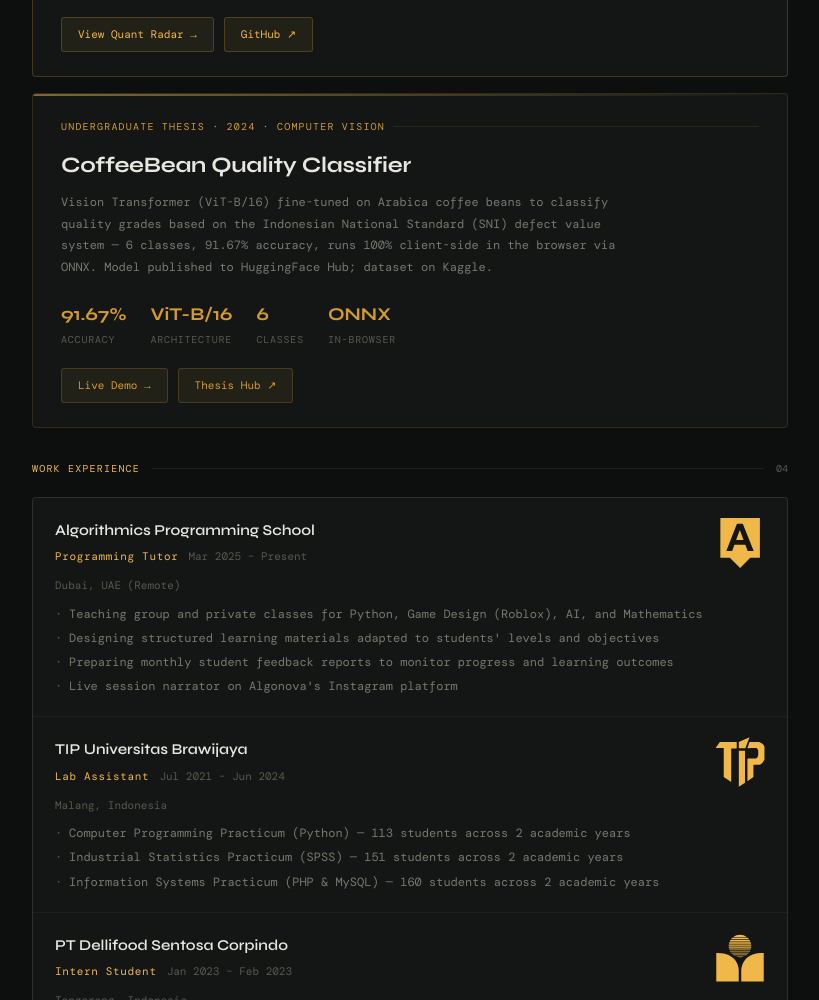
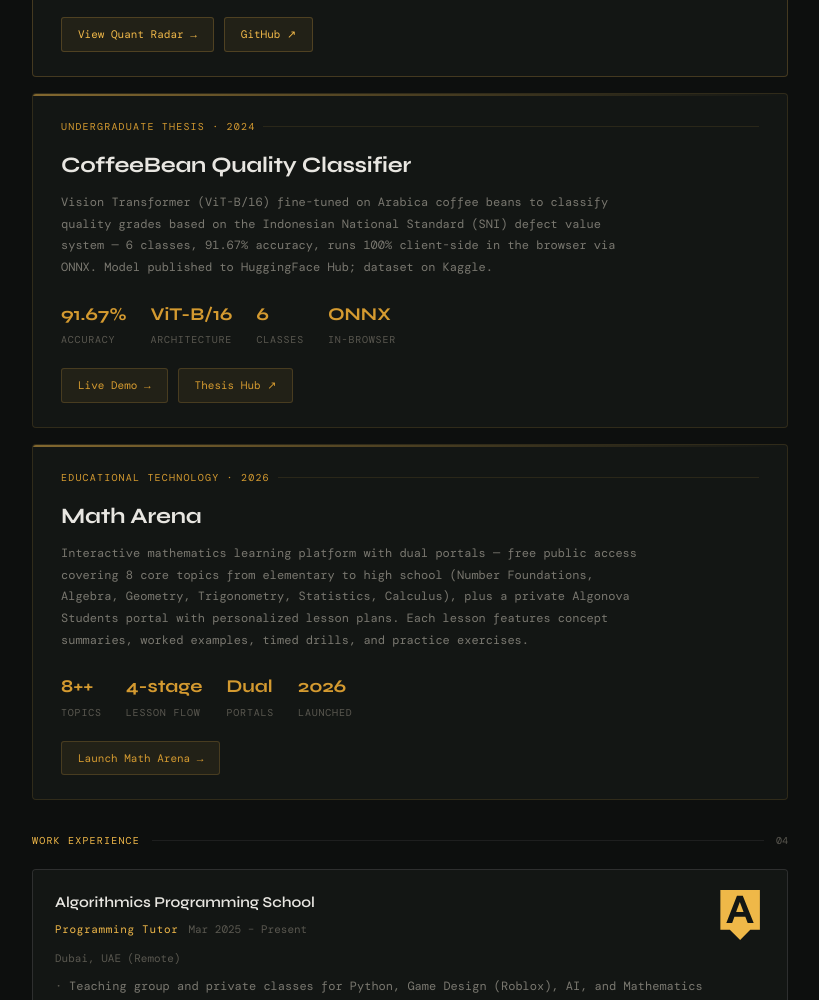
Before and after one commit to zaafirrahman/zaafirrahman.github.io, a plain HTML site: page index.html in a window 1280 px wide. Shown: the part 1275-2275 px from the top of the page, without its empty margins (230-1049 px from the left). Drawn offline with nearby package versions, Linux system fonts and the light colour scheme; a web font is replaced by a local one.

Commit message:
add new feature project

```diff
--- a/index.html
+++ b/index.html
@@ -287,7 +287,7 @@
     <div class="section-header"><span class="section-tag">Featured Projects</span><div class="section-line"></div><span class="section-num">03</span></div>
     <div class="featured-projects-stack">
       <div class="featured-project">
-        <div class="featured-label">Active system · US Equities</div>
+        <div class="featured-label">Market Intelligence · 2026</div>
         <div class="featured-name">Quant Radar System</div>
         <div class="featured-desc">A signal-first, statistics-driven pipeline for identifying high-probability swing trading opportunities in the US stock market. Covers 738 listed stocks across NASDAQ, NYSE, and more — running automated scans daily after market close, from universe screening to execution simulation.</div>
         <div class="featured-stats">
@@ -302,7 +302,7 @@
         </div>
       </div>
       <div class="featured-project secondary">
-        <div class="featured-label">Undergraduate Thesis · 2024 · Computer Vision</div>
+        <div class="featured-label">Undergraduate Thesis · 2024</div>
         <div class="featured-name">CoffeeBean Quality Classifier</div>
         <div class="featured-desc">Vision Transformer (ViT-B/16) fine-tuned on Arabica coffee beans to classify quality grades based on the Indonesian National Standard (SNI) defect value system — 6 classes, 91.67% accuracy, runs 100% client-side in the browser via ONNX. Model published to HuggingFace Hub; dataset on Kaggle.</div>
         <div class="featured-stats">
@@ -316,6 +316,20 @@
           <a href="s1_thesis.html" target="_blank" class="featured-link">Thesis Hub ↗</a>
           <!-- <a href="https://huggingface.co/zaafirrahman/coffeebean-quality-vit" target="_blank" class="featured-link">HuggingFace ↗</a>
           <a href="https://www.kaggle.com/datasets/zaafirrahman/arabica-beans" target="_blank" class="featured-link">Dataset ↗</a> -->
+        </div>
+      </div>
+      <div class="featured-project secondary">
+        <div class="featured-label">Educational Technology · 2026</div>
+        <div class="featured-name">Math Arena</div>
+        <div class="featured-desc">Interactive mathematics learning platform with dual portals — free public access covering 8 core topics from elementary to high school (Number Foundations, Algebra, Geometry, Trigonometry, Statistics, Calculus), plus a private Algonova Students portal with personalized lesson plans. Each lesson features concept summaries, worked examples, timed drills, and practice exercises.</div>
+        <div class="featured-stats">
+          <div class="fstat"><span class="fstat-val">8++</span><span class="fstat-lbl">Topics</span></div>
+          <div class="fstat"><span class="fstat-val">4-stage</span><span class="fstat-lbl">Lesson Flow</span></div>
+          <div class="fstat"><span class="fstat-val">Dual</span><span class="fstat-lbl">Portals</span></div>
+          <div class="fstat"><span class="fstat-val">2026</span><span class="fstat-lbl">Launched</span></div>
+        </div>
+        <div class="featured-links">
+          <a href="https://zaafirrahman.github.io/math_game" target="_blank" class="featured-link">Launch Math Arena →</a>
         </div>
       </div>
     </div>
```
